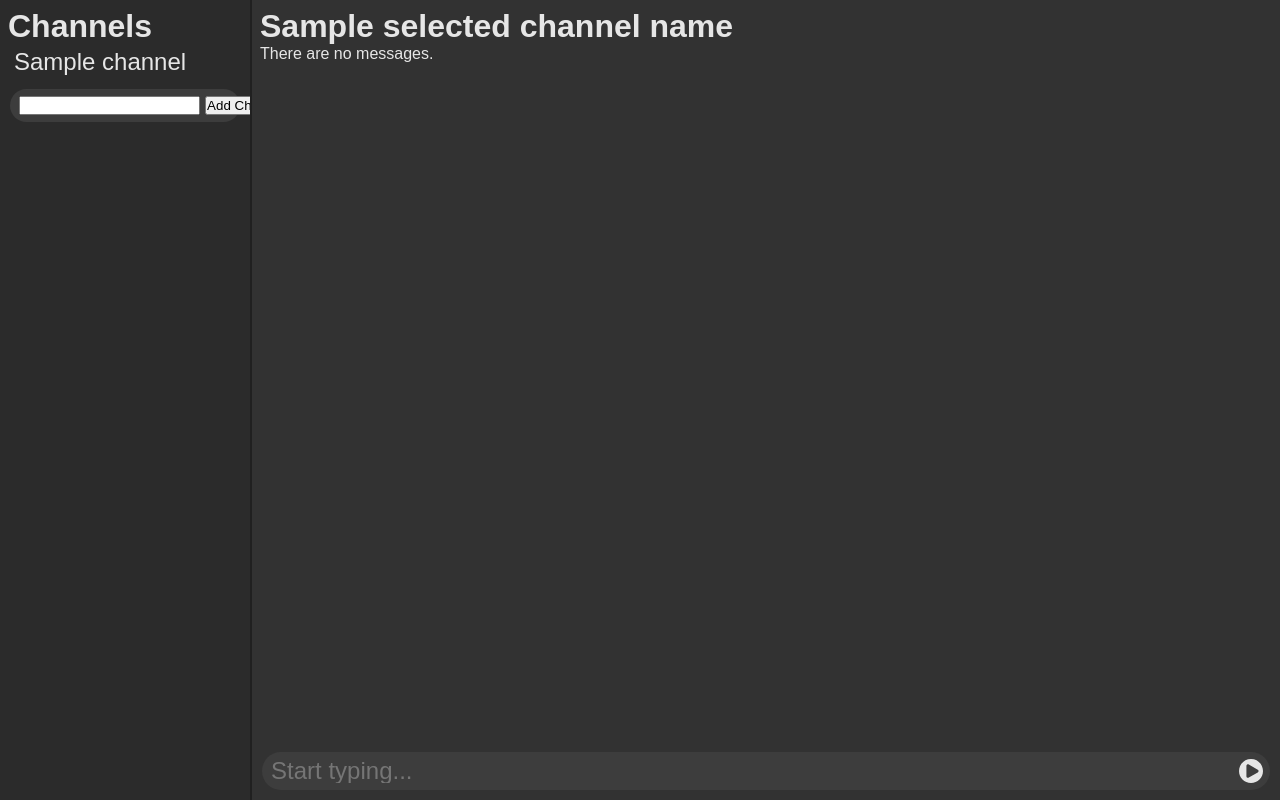
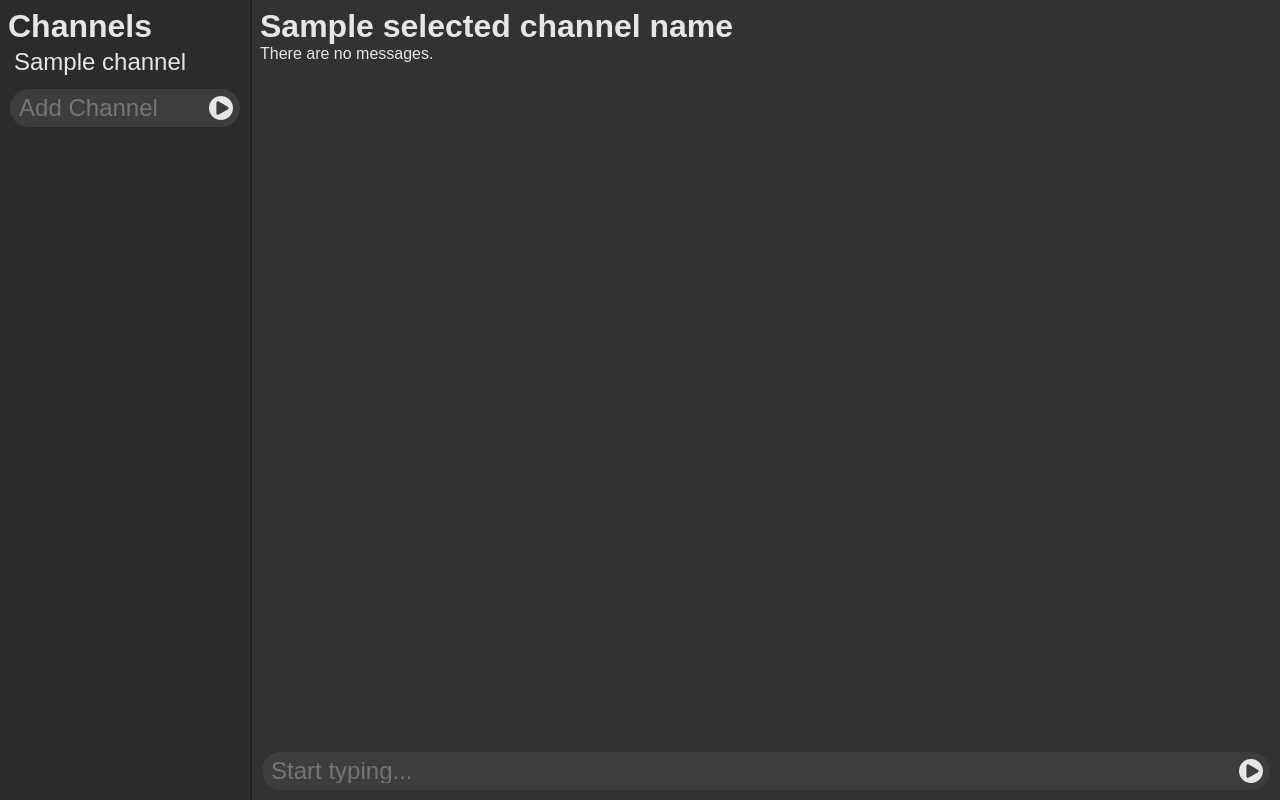
Before and after one commit to maxrimlinger/discord-clone, a Flask app: template templates/index.html in a window 1280 px wide. Run offline with Flask 3, Linux system fonts and the light colour scheme; the template is opened without the code that fills it: most values are stand-ins (such as "Sample title", 1, 10 or a date in 2020).

Commit message:
spruced up add channel form

```diff
--- a/static/css/main.css
+++ b/static/css/main.css
@@ -123,7 +123,7 @@ form {
   gap: 5px;
 }
 
-#textbox {
+.textbox {
   flex-grow: 1;
   background: transparent;
   color: var(--text);
@@ -131,6 +131,7 @@ form {
   font-size: var(--input-font-size);
   line-height: var(--input-font-size);
   height: var(--input-font-size);
+  width: 20px;
 }
 
 input[type="image"] {
--- a/templates/index.html
+++ b/templates/index.html
@@ -28,7 +28,8 @@
     </div>
     <div class="form-container">
       <form action="/add-channel" method="POST">
-        <input type="text" name="channel-name" /><input type="submit" value="Add Channel" />
+        <input type="text" name="channel-name" placeholder="Add Channel" class="textbox"/><input type="image" alt="Submit"
+        value="Add Channel" src="{{ url_for('static', filename='svg/send_button_icon.svg') }}" />
       </form>
     </div>
   </div>
@@ -54,7 +55,7 @@
     </div>
     <div class="form-container">
       <form action="/channel/{{ selected_channel_name }}" method="POST">
-        <input type="text" name="content" placeholder="Start typing..." id="textbox" /><input type="image" alt="Submit"
+        <input type="text" name="content" placeholder="Start typing..." class="textbox" /><input type="image" alt="Submit"
           value="Add Message" src="{{ url_for('static', filename='svg/send_button_icon.svg') }}" />
       </form>
     </div>
```
